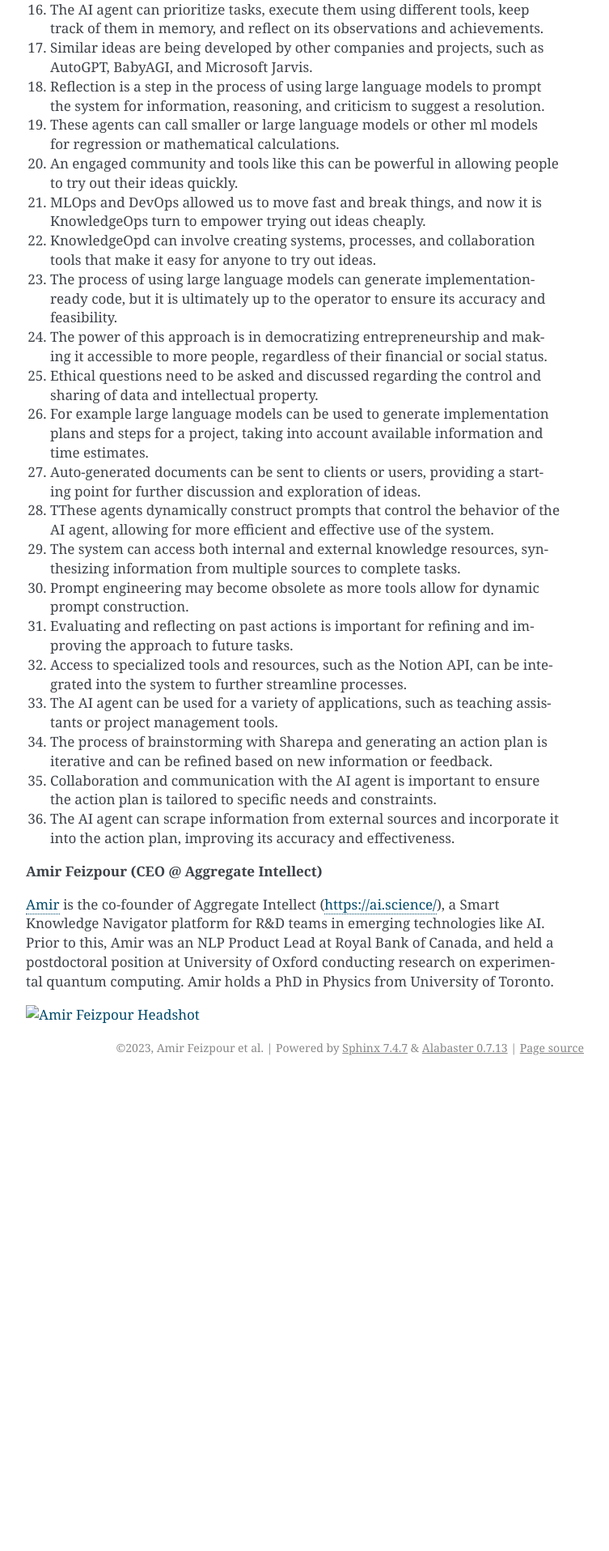
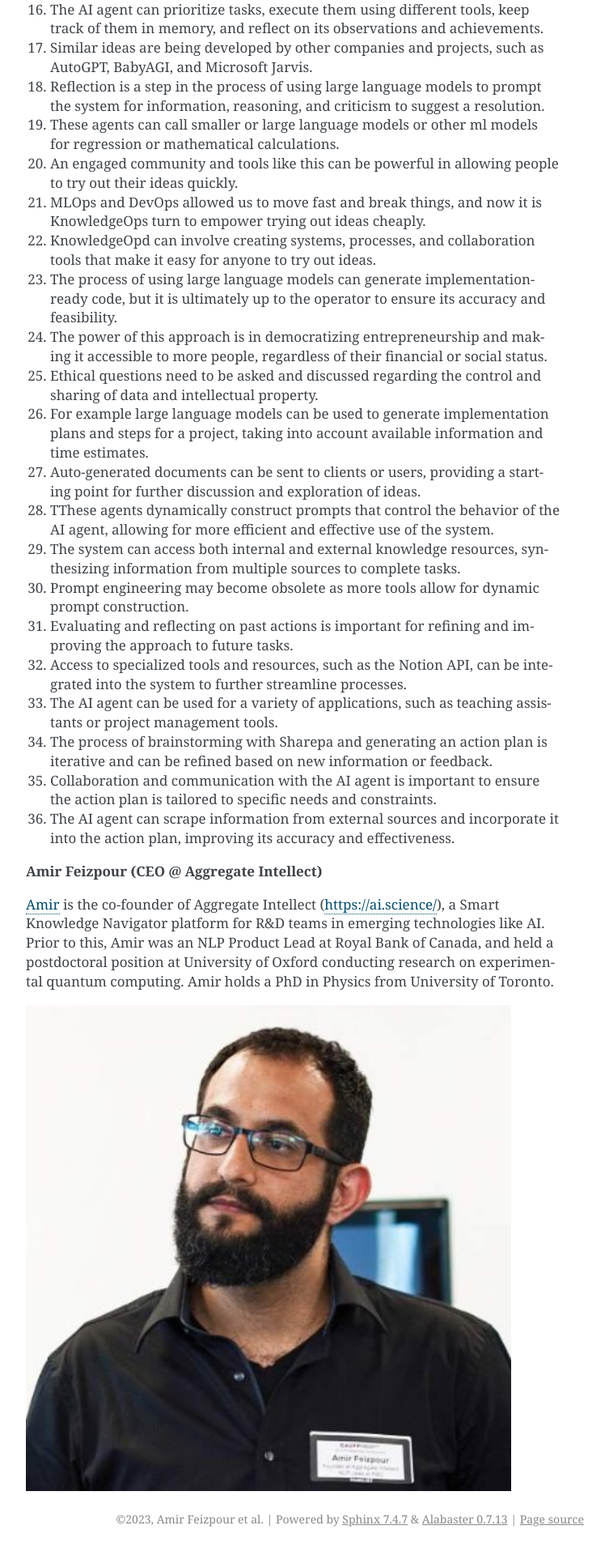
Before and after one commit to Aggregate-Intellect/sherpa, a Sphinx documentation site: the page built from docs/KnowledgeOps/rise_of_agents.rst, in a window 1280 px wide. Shown: the part 1186-3101 px from the top of the page at 81% size, without its empty margins (388-1141 px from the left). Built offline with Sphinx 7.4.7, drawn with Linux system fonts in a browser that asks for light colours; before the commit the page ends 2519 px from its top, so only the background shows below that.

Commit message:
checking headshot paths

```diff
--- a/docs/KnowledgeOps/rise_of_agents.rst
+++ b/docs/KnowledgeOps/rise_of_agents.rst
@@ -113,6 +113,6 @@ postdoctoral position at University of Oxford conducting research on
 experimental quantum computing. Amir holds a PhD in Physics from
 University of Toronto.
 
-.. image:: /docs/img/amirf.jpg
+.. image:: amirf.jpg
   :width: 600
   :alt: Amir Feizpour Headshot
```
Also changed, not shown: docs/KnowledgeOps/amirf.jpg (renamed from docs/img/amirf.jpg).
